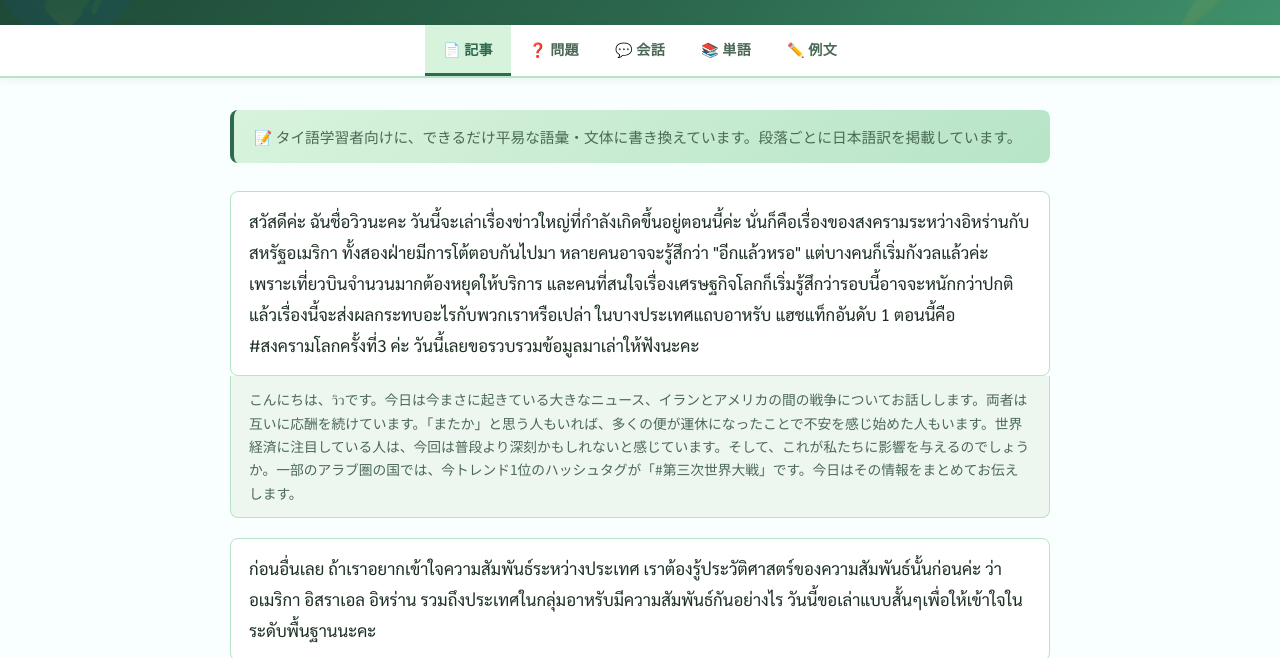
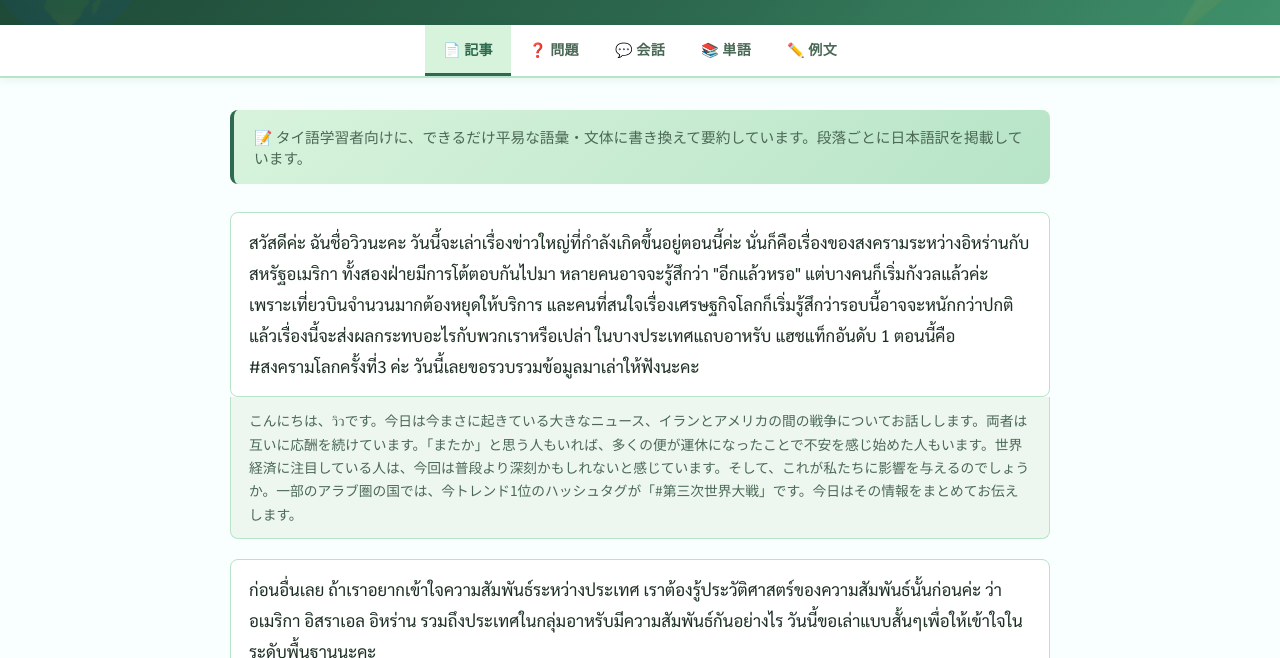
Before and after one commit to Naokichi-T/reading-thai-articles, a website: page news/イランvsアメリカ、どれほど深刻で私たちと何の関係があるのか.html in a window 1280 px wide. Shown: the part 137-795 px from the top of the page. Drawn offline with Linux system fonts and the light colour scheme.

Commit message:
文言変更

```diff
--- a/news/イランvsアメリカ、どれほど深刻で私たちと何の関係があるのか.html
+++ b/news/イランvsアメリカ、どれほど深刻で私たちと何の関係があるのか.html
@@ -504,7 +504,7 @@
     <!-- ========== TAB 1: 記事 ========== -->
     <div id="tab-article" class="tab-content active">
       <div class="content-wrap">
-        <div class="article-intro">📝 タイ語学習者向けに、できるだけ平易な語彙・文体に書き換えています。段落ごとに日本語訳を掲載しています。</div>
+        <div class="article-intro">📝 タイ語学習者向けに、できるだけ平易な語彙・文体に書き換えて要約しています。段落ごとに日本語訳を掲載しています。</div>
 
         <div class="article-section">
           <div class="para-block">
```
